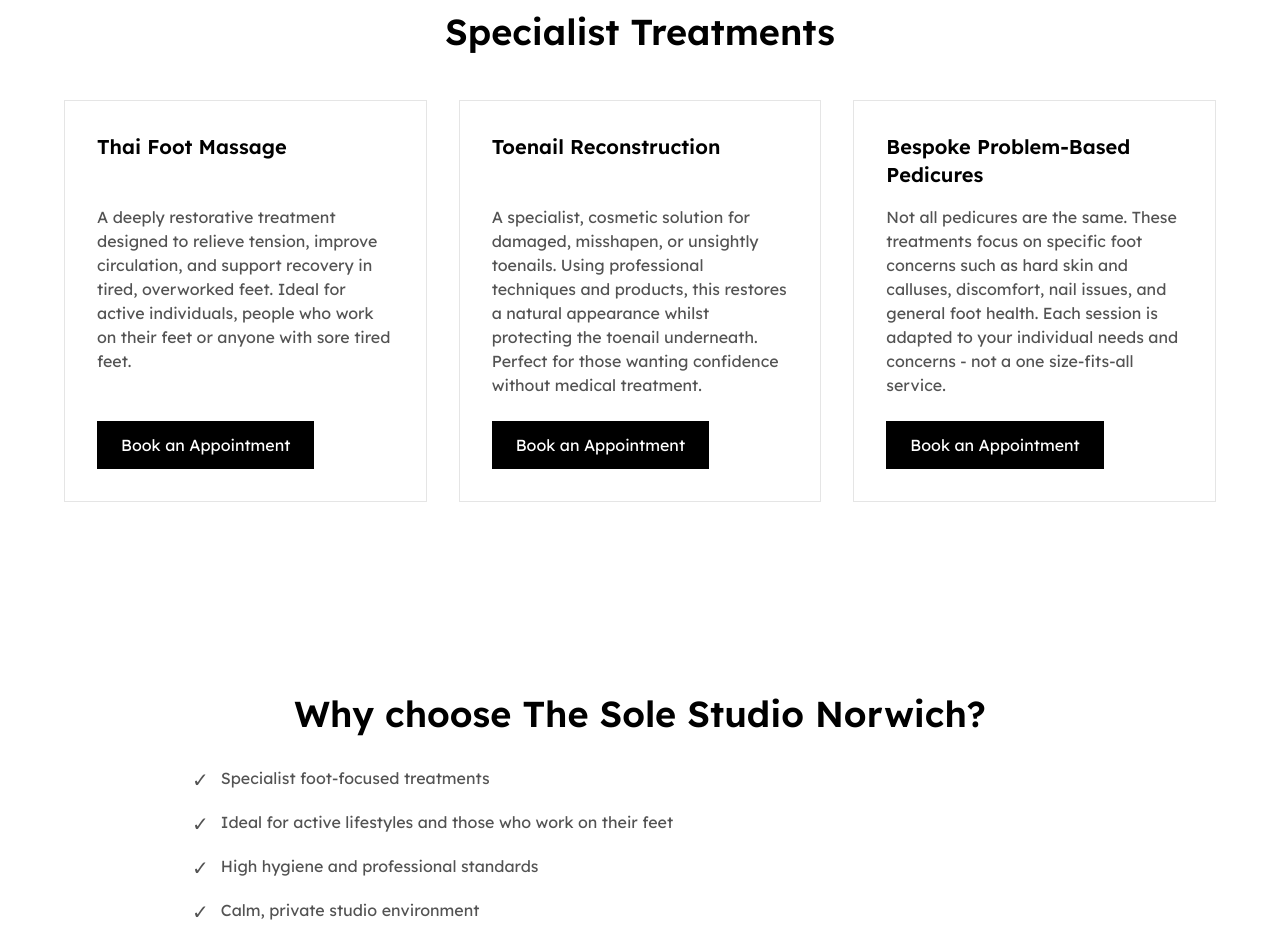
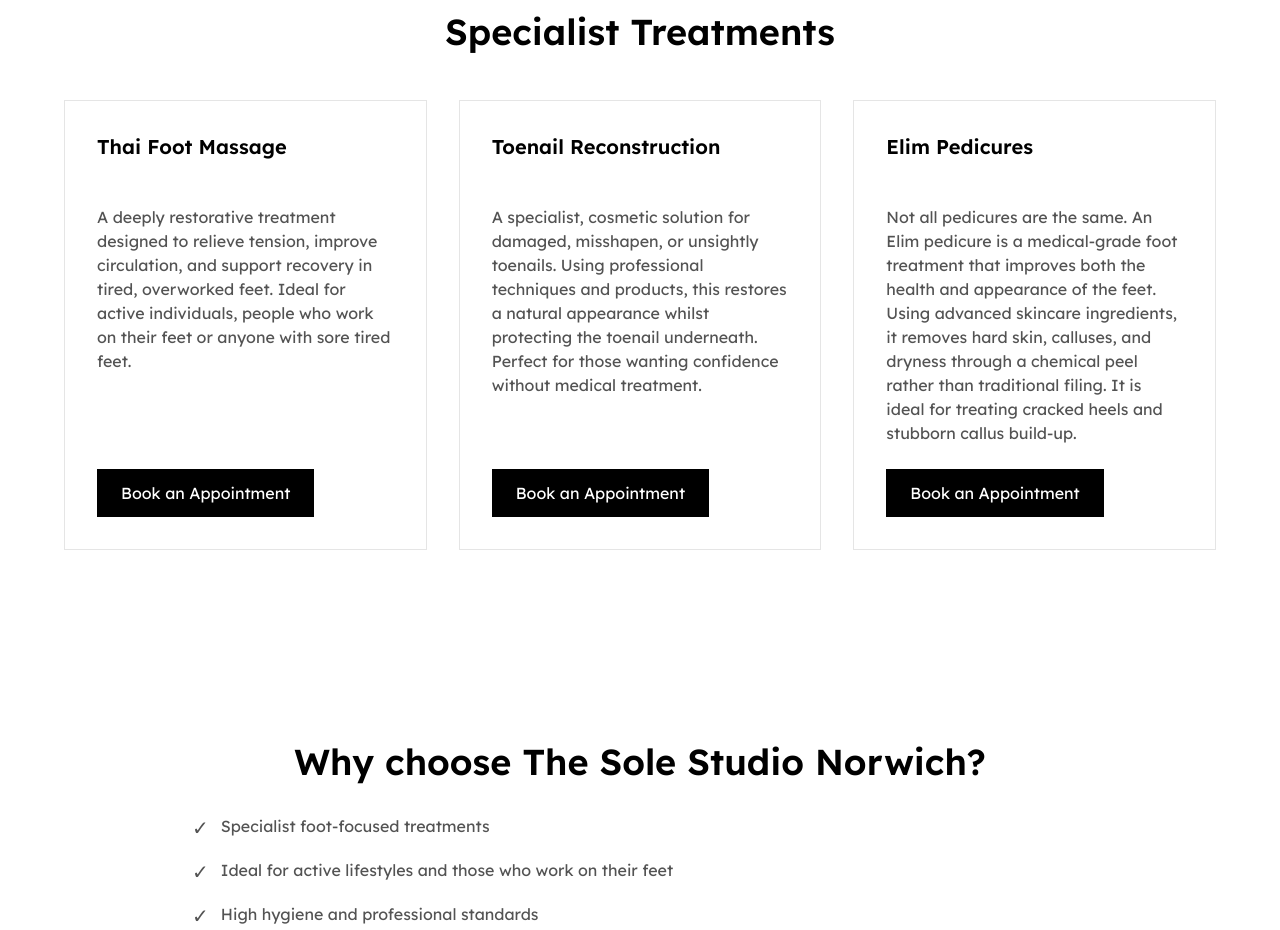
Before and after one commit to jennimmartin/the-sole-studio-norwich, a React (Vite) app: page / in a window 1280 px wide. Shown: the part 1380-2310 px from the top of the page. Built offline with nearby package versions, Linux system fonts and the light colour scheme; no server answers.

Commit message:
Pedicure copy change to card

```diff
--- a/src/components/TreatmentSection.jsx
+++ b/src/components/TreatmentSection.jsx
@@ -39,16 +39,16 @@
             </div>
           </div>
 
-          {/* Problem-Based Pedicures */}
+          {/* Elim Pedicures */}
           <div className="border border-neutral-200 p-8 flex flex-col">
-            <h3 className="text-xl mb-4 min-h-[3.5rem]">
-              Bespoke Problem-Based Pedicures
-            </h3>
+            <h3 className="text-xl mb-4 min-h-[3.5rem]">Elim Pedicures</h3>
             <p className="text-sm md:text-base mb-6 flex-grow">
-              Not all pedicures are the same. These treatments focus on specific
-              foot concerns such as hard skin and calluses, discomfort, nail
-              issues, and general foot health. Each session is adapted to your
-              individual needs and concerns - not a one size-fits-all service.
+              Not all pedicures are the same. An Elim pedicure is a
+              medical-grade foot treatment that improves both the health and
+              appearance of the feet. Using advanced skincare ingredients, it
+              removes hard skin, calluses, and dryness through a chemical peel
+              rather than traditional filing. It is ideal for treating cracked
+              heels and stubborn callus build-up.
             </p>
             <div className="mt-auto">
               <BookNowButton variant="primary" />
```
